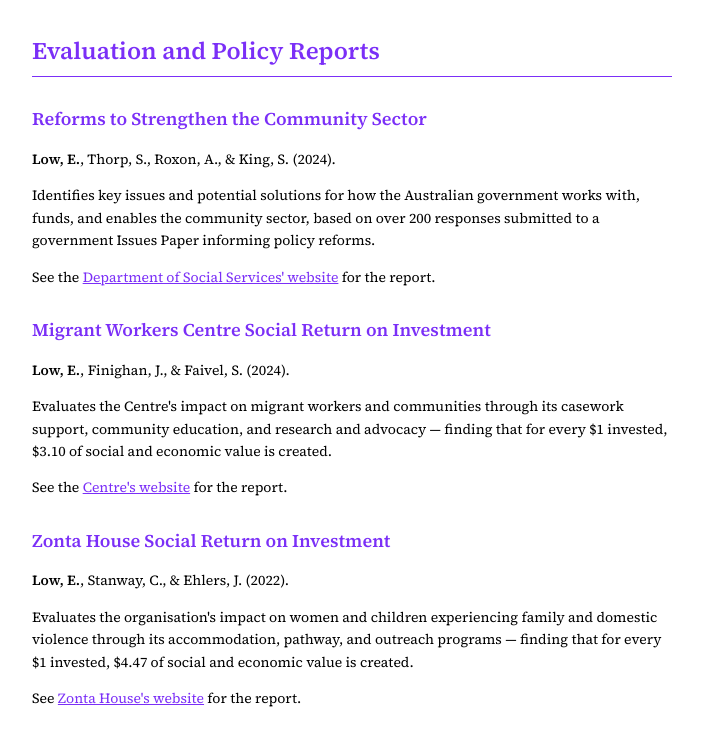
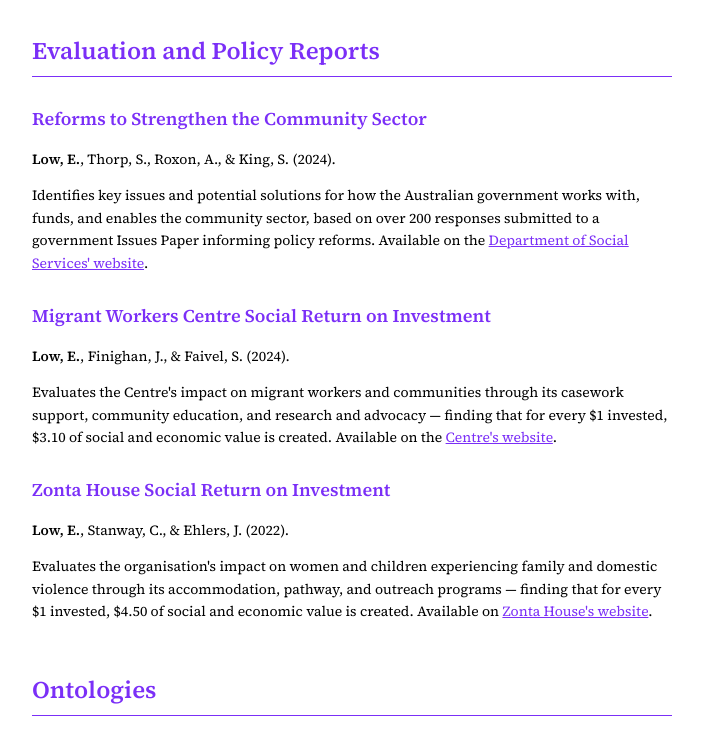
Before and after one commit to emilyrlow/personal-website, a plain HTML site: page selectedwork.html in a window 1280 px wide. Shown: the part 206-947 px from the top of the page, without its empty margins (288-991 px from the left). Drawn offline with Linux system fonts and the light colour scheme.

Commit message:
Update selectedwork.html

```diff
--- a/selectedwork.html
+++ b/selectedwork.html
@@ -16,18 +16,15 @@
 
   <h3>Reforms to Strengthen the Community Sector</h3>
   <p><strong>Low, E.</strong>, Thorp, S., Roxon, A., &amp; King, S. (2024).</p>
-  <p>Identifies key issues and potential solutions for how the Australian government works with, funds, and enables the community sector, based on over 200 responses submitted to a government Issues Paper informing policy reforms.</p>
-  <p>See the <a href="https://engage.dss.gov.au/wp-content/uploads/2024/05/summary-reportfinal23-april-2024.pdf" target="_blank" rel="noopener noreferrer">Department of Social Services' website</a> for the report.</p>
+  <p>Identifies key issues and potential solutions for how the Australian government works with, funds, and enables the community sector, based on over 200 responses submitted to a government Issues Paper informing policy reforms. Available on the <a href="https://engage.dss.gov.au/wp-content/uploads/2024/05/summary-reportfinal23-april-2024.pdf" target="_blank" rel="noopener noreferrer">Department of Social Services' website</a>.</p>
 
   <h3>Migrant Workers Centre Social Return on Investment</h3>
   <p><strong>Low, E.</strong>, Finighan, J., &amp; Faivel, S. (2024).</p>
-  <p>Evaluates the Centre's impact on migrant workers and communities through its casework support, community education, and research and advocacy &mdash; finding that for every $1 invested, $3.10 of social and economic value is created.</p>
-  <p>See the <a href="https://www.migrantworkers.org.au/sroi_report" target="_blank" rel="noopener noreferrer">Centre's website</a> for the report.</p>
+  <p>Evaluates the Centre's impact on migrant workers and communities through its casework support, community education, and research and advocacy &mdash; finding that for every $1 invested, $3.10 of social and economic value is created. Available on the <a href="https://www.migrantworkers.org.au/sroi_report" target="_blank" rel="noopener noreferrer">Centre's website</a>.</p>
 
   <h3>Zonta House Social Return on Investment</h3>
   <p><strong>Low, E.</strong>, Stanway, C., &amp; Ehlers, J. (2022).</p>
-  <p>Evaluates the organisation's impact on women and children experiencing family and domestic violence through its accommodation, pathway, and outreach programs &mdash; finding that for every $1 invested, $4.47 of social and economic value is created.</p>
-  <p>See <a href="https://zontahouse.org.au/about/impact/" target="_blank" rel="noopener noreferrer">Zonta House's website</a> for the report.</p>
+  <p>Evaluates the organisation's impact on women and children experiencing family and domestic violence through its accommodation, pathway, and outreach programs &mdash; finding that for every $1 invested, $4.50 of social and economic value is created. Available on <a href="https://zontahouse.org.au/about/impact/" target="_blank" rel="noopener noreferrer">Zonta House's website</a>.</p>
 
   <h2>Ontologies</h2>
 
```
